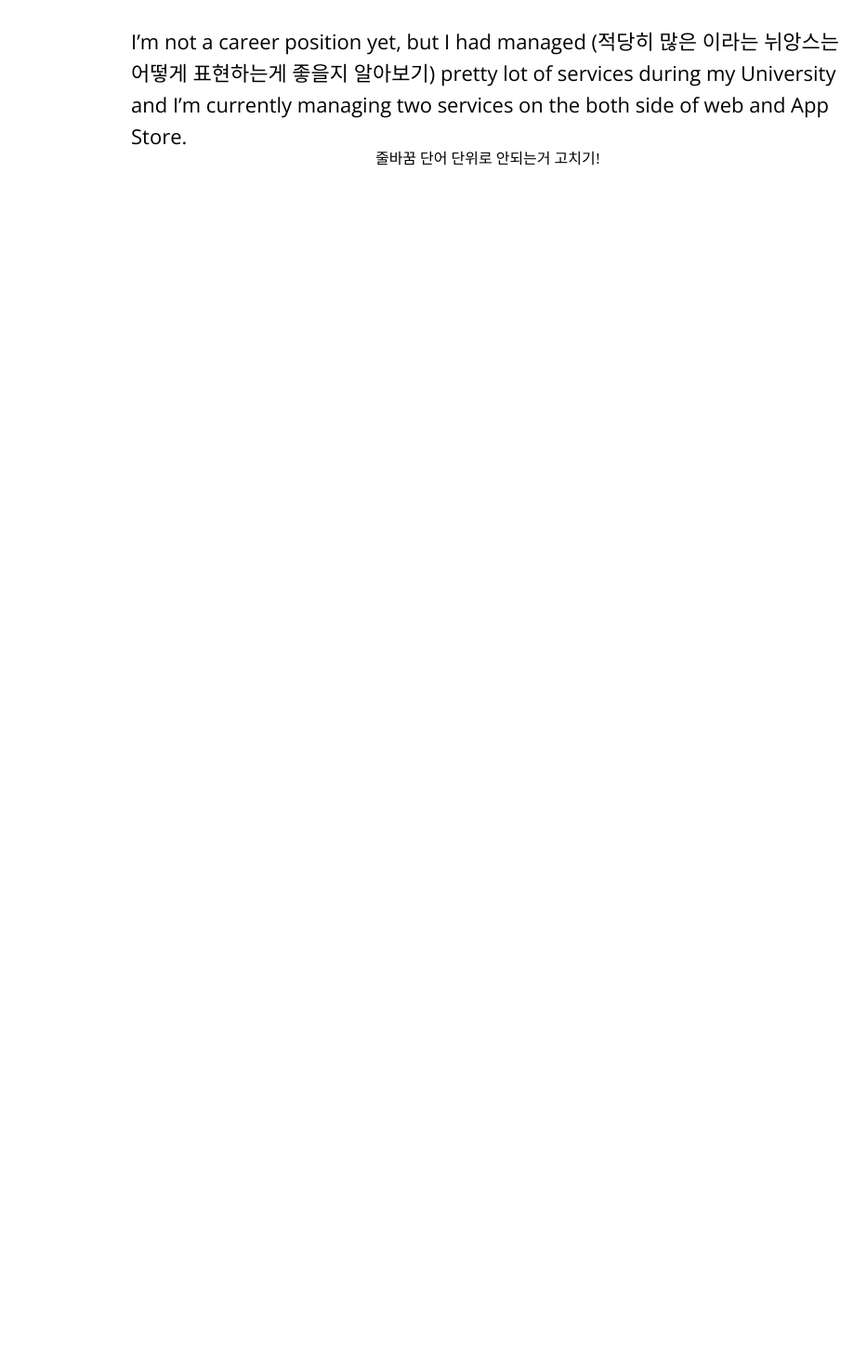
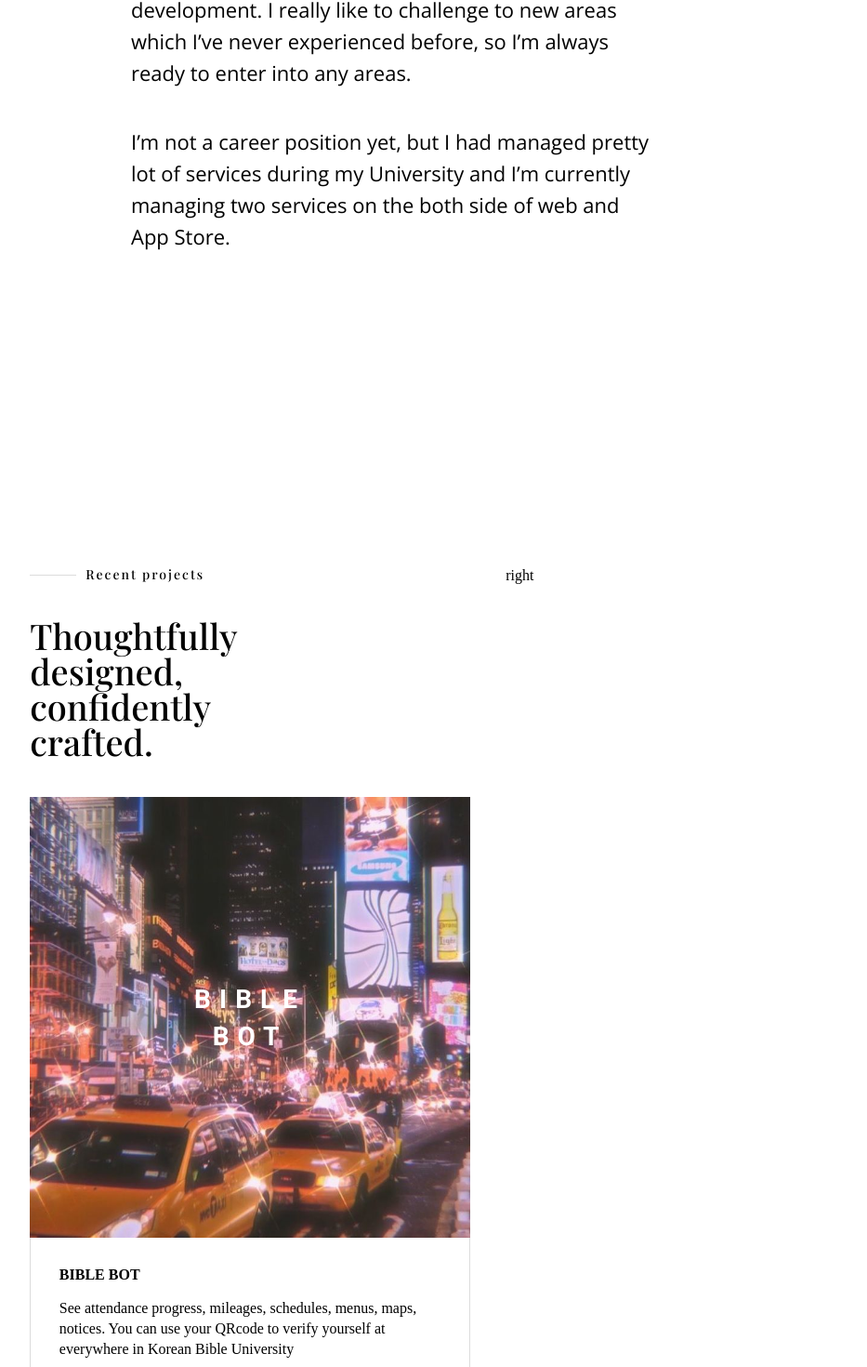
Before and after one commit to donggyushin/tredulerepro-portfolio-site, a React (Create React App) app: page / in a window 1280 px wide. Shown: the part 2403-3873 px from the top of the page at 93% size, without its empty margins (115-1048 px from the left). Before the commit the page ends 2982 px from the top, so only its background shows below. Built offline with nearby package versions, Linux system fonts and the light colour scheme; a web font is replaced by a local one.

Commit message:
recent projects part 1

```diff
--- a/public/index.html
+++ b/public/index.html
@@ -19,6 +19,7 @@
     <link href="https://fonts.googleapis.com/css2?family=DM+Mono:wght@300&family=Playfair+Display:ital,wght@0,500;1,400&display=swap" rel="stylesheet">
     <link href="https://fonts.googleapis.com/css2?family=DM+Mono:wght@300;500&family=Noto+Sans+JP:wght@500&family=Playfair+Display:ital,wght@0,500;1,400&display=swap" rel="stylesheet">
     <link href="https://fonts.googleapis.com/css2?family=Open+Sans:wght@300&display=swap" rel="stylesheet">
+    <link href="https://fonts.googleapis.com/css2?family=Roboto:wght@300;700;900&display=swap" rel="stylesheet">
     <!--
       Notice the use of %PUBLIC_URL% in the tags above.
       It will be replaced with the URL of the `public` folder during the build.
--- a/src/components/Home/home.tsx
+++ b/src/components/Home/home.tsx
@@ -70,21 +70,74 @@ function Home() {
                 height: "80px"
             }} />
             {/* <Fade bottom cascade> */}
+            <div className="plane__text__container">
                 <p className="plane__text">
-                A developer who loves music and developing :) I enjoy making applications that can make people fun and convenient. I’m a fool stack developer, I have more concentrated on front-end development. Mostly, I have worked on area where web and mobile development. I really like to challenge to new areas which I’ve never experienced before, so I’m always ready to enter into any areas.
+                    A developer who loves music and developing :) I enjoy making applications that can make people fun and convenient. I’m a fool stack developer, I have more concentrated on front-end development.
                 </p>
                 <div style={{
                     height: "40px"
                 }} />
                 <p className="plane__text">
-                I’m not a career position yet, but I had managed (적당히 많은 이라는 뉘앙스는 어떻게 표현하는게 좋을지 알아보기) pretty lot of services during my University and I’m currently managing two services on the both side of web and App Store.
+                    Mostly, I have worked on area where web and mobile development. I really like to challenge to new areas which I’ve never experienced before, so I’m always ready to enter into any areas.
                 </p>
+                <div style={{
+                    height: "40px"
+                }} />
+                <p className="plane__text">
+                    I’m not a career position yet, but I had managed pretty lot of services during my University and I’m currently managing two services on the both side of web and App Store.
+            </p>
+            </div>
+
 
             {/* </Fade> */}
-            <p>줄바꿈 단어 단위로 안되는거 고치기!</p>
             <div style={{
-                height: "400px"
+                height: "340px"
             }} />
+            <div className="recent_projects__container">
+                <div className="left">
+                    <div className="top">
+                        <div className="my__name">
+                            <div className="short_line"></div>
+                            <span className="name">
+                                Recent projects
+                            </span>
+                        </div>
+                        <div style={{ height: "40px" }} />
+                        <p className="middle__big__text">
+                            Thoughtfully designed,
+                        </p>
+                        <p className="middle__big__text">
+                            confidently crafted.
+                        </p>
+                    </div>
+                    <div style={{
+                        height: "40px"
+                    }} />
+                    <div className="image__card__container">
+                        <div className="image__container">
+                            <img id={"image1"} src={require('../../assets/image2.jpg')} />
+                            <div className="text__container2">
+                                <span>BIBLE</span>
+                                <span>BOT</span>
+                            </div>
+                        </div>
+                        <div className="text__container">
+                            <div className="inner__container">
+                                <p className="title">BIBLE BOT</p>
+                                <p className="text">
+                                    See attendance progress, mileages, schedules, menus, maps, notices. You can use your QRcode to verify yourself at everywhere in Korean Bible University
+                                    </p>
+                            </div>
+                        </div>
+                    </div>
+
+                </div>
+                <div style={{ width: "80px" }} />
+                <div className="right">
+                    right
+                </div>
+            </div>
+
         </div>
     )
 }
--- a/src/components/Home/styles.scss
+++ b/src/components/Home/styles.scss
@@ -57,22 +57,92 @@
         font-family: 'Playfair Display', serif;
     }
 
-    .plane__text {
-        width: 60%;
+    .plane__text__container {
+        padding-left: 20%;
+        .plane__text {
+            width: 55%;
         font-size: 22px;
         line-height: 34px;
         font-weight: 200;
         font-family: 'Open Sans', sans-serif;
         display: inline-block;
         overflow-wrap: break-word;
-        word-wrap: break-word;
-        word-break: break-all;
-        line-break: strict;
         display: block;
         hyphens: none;
         -webkit-hyphens: none;
         -moz-hyphens: none;
+        }
+    }
 
+    .recent_projects__container {
+
+        width: 77%;
+        display: flex;
+
+        .left {
+            width: 100%;
+            .top {
+                display: flex;
+                flex-direction: column;
+            }
+
+            .image__card__container {
+
+                display: flex;
+                flex-direction: column;
+                .image__container {
+                    position: relative;
+                    #image1 {
+                        width: 100%;
+                        height: 100%;
+                    }
+                    .text__container2 {
+                        position: absolute;
+                        color: white;
+                        top: 0;
+                        left: 0;
+                        width: 100%;
+                        height: 100%;
+                        display: flex;
+                        flex-direction: column;
+                        align-items: center;
+                        justify-content: center;
+                        span {
+                            font-size: 28px;
+                            font-weight: 600;
+                            font-family: 'Roboto', sans-serif;
+                            letter-spacing: 9px;
+                            line-height: 40px;
+                        }
+                    }
+                }
+
+                .text__container {
+                    width: 99.6%;
+                    border: 1px solid gainsboro;
+                    height: 150px;
+                    margin-top: -5px;
+                    display: flex;
+                    justify-content: center;
+                    align-items: center;
+                    .inner__container {
+                        width: 87%;
+                        height: 100%;
+                        .title {
+                            font-weight: 700;
+                            margin-top: 33px;
+                        }
+                        .text {
+                            margin-top: 17px;
+                            line-height: 22px;
+                        }
+                    }
+                }
+            }
+        }
+        .right {
+            width: 100%;
+        }
     }
 
 
```
Also changed, not shown: src/assets/image2.jpg (added), src/assets/image3.jpg (added), 19 other files (tests, documents, lock files or other folders). Lines whose indentation alone changed are shown as unchanged.
